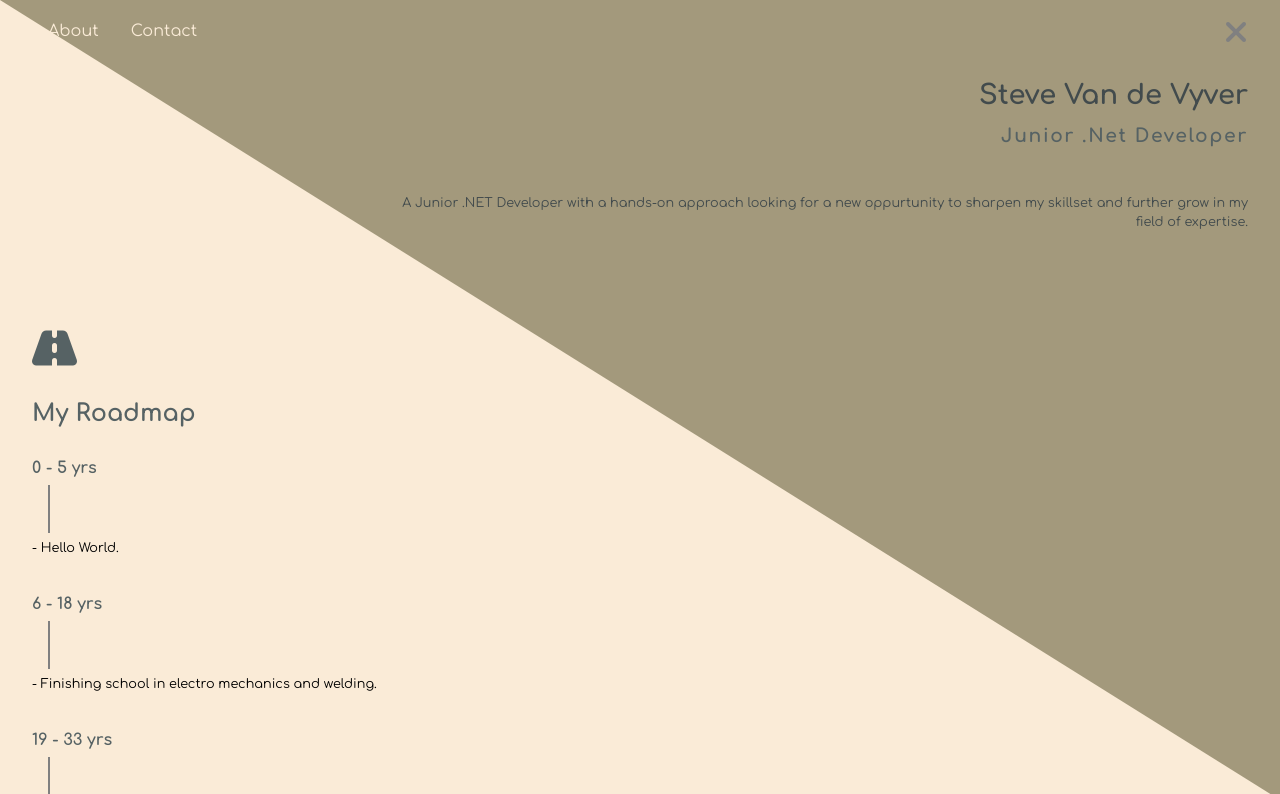
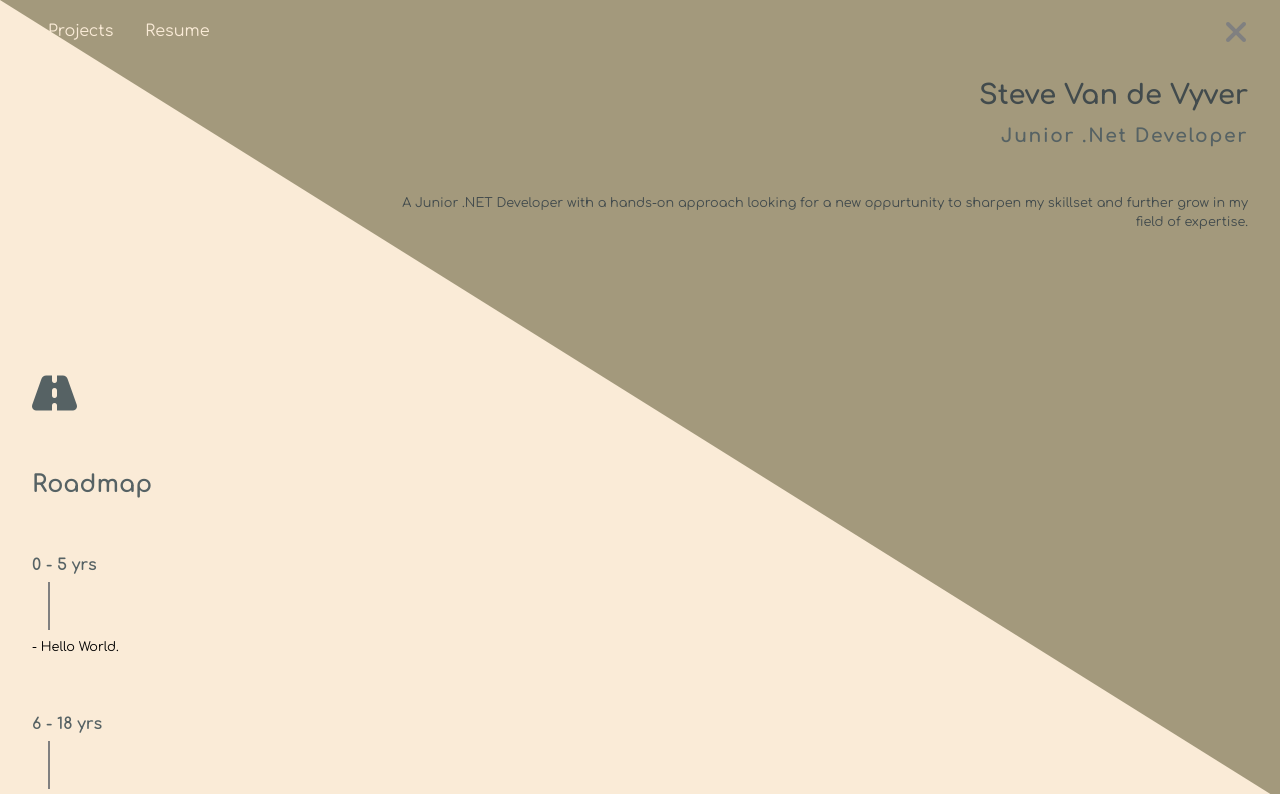
Before and after one commit to Strazil001/strazil001.github.io, a plain HTML site: page index.html in a window 1280 px wide. Both pictures are taken after a click on the link 1238 px from the left and 33 px from the top of the page. Shown: the top 794 px of the page. Drawn offline with Linux system fonts and the light colour scheme.

Commit message:
roadmap finished

```diff
--- a/index.html
+++ b/index.html
@@ -19,8 +19,8 @@
 	<div class="hamburgernav">
 		<!-- Nav links hidden by default -->
 		<div id="links">
-			<a href="#About">About</a>
-			<a href="#Contact">Contact</a>
+			<a href="#Projects">Projects</a>
+			<a href="#Resume">Resume</a>
 		</div>
 		<!-- Hamburger icon toggle -->
 		<a href="javascript:void(0);" class="icon" onclick="hamburgerToggle()">
@@ -42,7 +42,7 @@
 
 	<main>
 		<i id="road-icon" class="fas fa-road"></i>
-		<h2>My Roadmap</h2>
+		<h2>Roadmap</h2>
 
 		<div class="roadmap-card">
 			<h4>0 - 5 yrs</h4>
@@ -56,7 +56,7 @@
 			<h4>6 - 18 yrs</h4>
 			<div class="v-line"></div>
 			<ul>
-				<li>- Finishing school in electro mechanics and welding.</li>
+				<li>- Finishing school in electro mechanics<br>and welding.</li>
 			</ul>
 		</div>
 
@@ -67,7 +67,7 @@
 				<li>- Searching my path in the carreer world.</li>
 				<li>- Can't seem to find my way anywhere.</li>
 				<li>- The urge for programming becomes more prominent.</li>
-				<li>- Learning web and unix on the side.</li>
+				<li>- Learning web development on the side.</li>
 			</ul>
 		</div>
 
--- a/style/style.scss
+++ b/style/style.scss
@@ -10,7 +10,7 @@
 }
 
 body{
-	height: 200vh;
+	height: 300vh;
 	width: 100vw;
 	overflow-x: hidden;
 	background-color: antiquewhite;
@@ -100,13 +100,12 @@ main{
 	align-items: baseline;
 	justify-content: space-around;
 	width: 100%;
-	height: 50%;
+	height: 45%;
 	padding: 0 2rem;
-	margin-top: 2rem;
+	margin-top: 4rem;
 	.roadmap-card{
 		display: flex;
 		flex-direction: column;
-		height: 30rem;
 		width: 100%;
 		.v-line{
 			height: 3rem;
@@ -128,8 +127,8 @@ main{
 	ul{
 		li{
 			list-style: none;
+			line-height: 1.2rem;
 			font-size: 0.8rem;
-			margin-bottom: 0.5rem;
 		}
 	}
 }
```
Also changed, not shown: style/style.css, 1 other file.
